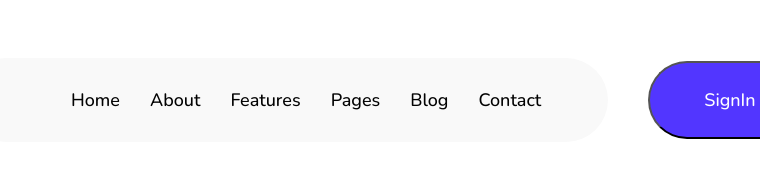
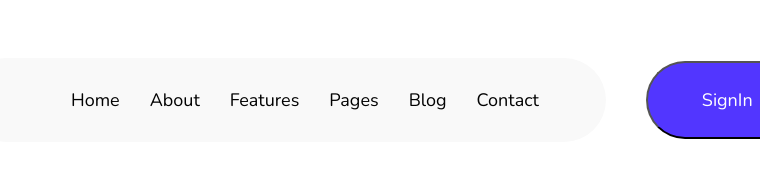
Before and after one commit to duyanhng01/FE, a plain HTML site: page index.html in a window 1280 px wide. Shown: the top 178 px of the page, 520-1280 px from the left. Drawn offline with nearby package versions, Linux system fonts and the light colour scheme.

Commit message:
Update style.css

```diff
--- a/style.css
+++ b/style.css
@@ -1,4 +1,4 @@
-@import url('https://fonts.googleapis.com/css2?family=Nunito:wght@300;500;600&display=swap');
+@import url('https://fonts.googleapis.com/css2?family=Nunito:wght@300;400;500;600&display=swap');
 
 .header {
     display: flex ;
```
